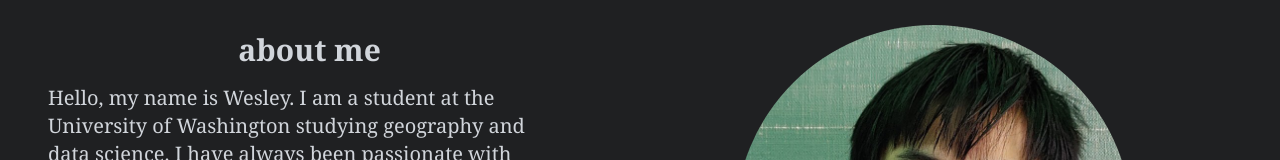
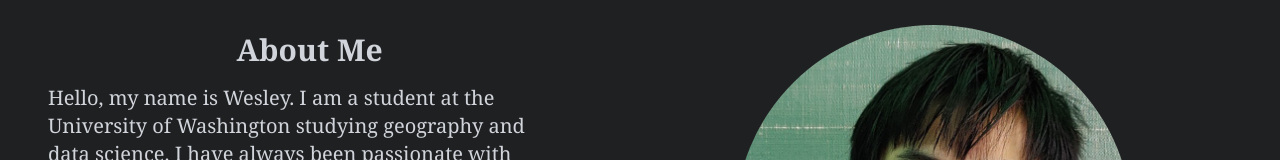
Before and after one commit to wesngu28/wesngu28.com-nextjs, a Next.js app: page / in a window 1280 px wide. Shown: the top 160 px of the page. Built offline with nearby package versions, Linux system fonts and the light colour scheme.

Commit message:
upper case about me

```diff
--- a/pages/about.tsx
+++ b/pages/about.tsx
@@ -11,7 +11,7 @@ const AboutPage: NextPage = () => {
   return (
     <div id="wrapper" className= "flex flex-col justify-center items-center">
       <Metadata />
-      <About header='even more about me' paragraph1='If you clicked on this for whatever reason, have fun learning more about me than you should really know about me.' destination='/'/>
+      <About header='Even More About Me' paragraph1='If you clicked on this for whatever reason, have fun learning more about me than you should really know about me.' destination='/'/>
       <Music />
       <Games />
       <Specs />
--- a/pages/index.tsx
+++ b/pages/index.tsx
@@ -10,7 +10,7 @@ const Home: NextPage = () => {
   return (
     <div id="wrapper" className="flex flex-col justify-center items-center">
       <Metadata />
-      <About header='about me' paragraph2='Besides school, I enjoy listening to music (favorite genres being progressive house (a la deadmau5), j-rock, among others), as well as playing games (if you consider modding skyrim in an infinite loop without launching the game a game). My favorite content creators are Fireship and Northernlion. I dabble in vtubers. I also have two dogs.'paragraph1='Hello, my name is Wesley. I am a student at the University of Washington studying geography and data science. I have always been passionate with computers and after taking AP Computer Science during sophomore year I knew that I wanted to work in a field even remotely related to programming.' destination='/about'/>
+      <About header='About Me' paragraph2='Besides school, I enjoy listening to music (favorite genres being progressive house (a la deadmau5), j-rock, among others), as well as playing games (if you consider modding skyrim in an infinite loop without launching the game a game). My favorite content creators are Fireship and Northernlion. I dabble in vtubers. I also have two dogs.'paragraph1='Hello, my name is Wesley. I am a student at the University of Washington studying geography and data science. I have always been passionate with computers and after taking AP Computer Science during sophomore year I knew that I wanted to work in a field even remotely related to programming.' destination='/about'/>
       <Skills />
       <Projects />
       <MapHolder />
```
